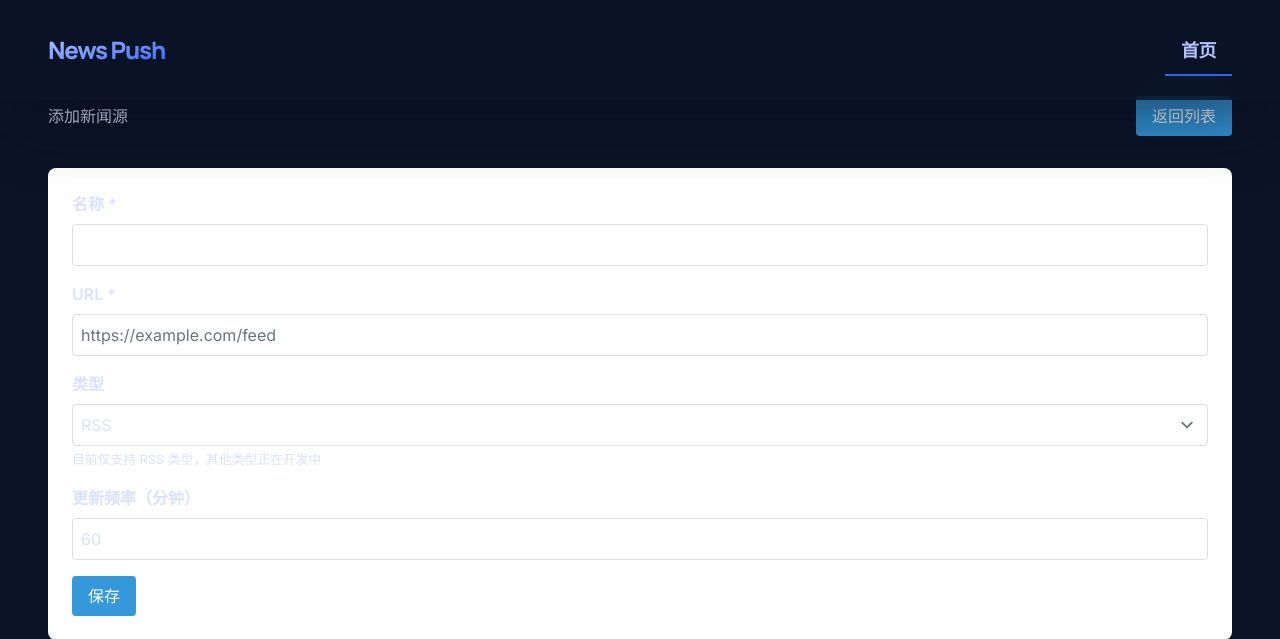
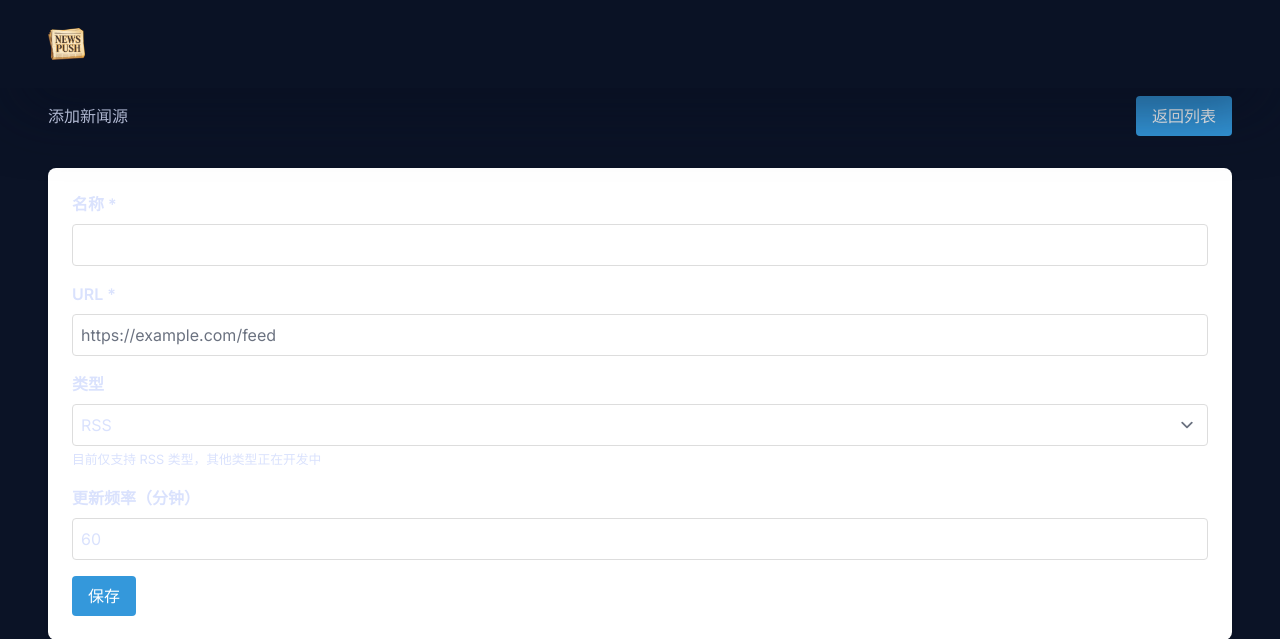
Before and after one commit to web3a8/news-push-skills, a Flask app: page /sources/add in a window 1280 px wide. Shown: the top 639 px of the page. Run offline with Flask 3, Linux system fonts and the light colour scheme; some libraries are stand-ins or nearby versions.

Commit message:
feat: apply logo image and simplify navigation
- Replace text logo with logo.png image
- Remove '首页' navigation link from header
- Simplify empty state message to just '暂无内容'
- Remove emoji and extra text from empty state
- Maintain clean minimal design

Co-Authored-By: Claude Sonnet 4.6 <noreply@anthropic.com>

```diff
--- a/news_push/web/templates/base.html
+++ b/news_push/web/templates/base.html
@@ -89,11 +89,10 @@
     <!-- TopAppBar -->
     <header class="fixed top-0 w-full z-50 bg-[#0b1326]/80 backdrop-blur-xl shadow-[0_32px_64px_-15px_rgba(6,14,32,0.6)]">
         <div class="flex justify-between items-center px-6 md:px-12 py-3 w-full max-w-7xl mx-auto">
-            <div class="text-2xl font-black tracking-tighter text-[#b5c4ff] bg-gradient-to-br from-[#b5c4ff] to-[#2e67f8] bg-clip-text text-transparent font-headline">
-                <a href="{{ url_for('home.index') }}" class="hover:opacity-90 transition-opacity">News Push</a>
-            </div>
+            <a href="{{ url_for('home.index') }}" class="hover:opacity-90 transition-opacity">
+                <img src="{{ url_for('static', filename='assets/logo.png') }}" alt="News Push" class="h-8 w-auto">
+            </a>
             <nav class="hidden md:flex items-center gap-8">
-                <a class="text-[#b5c4ff] relative after:absolute after:bottom-[-4px] after:left-0 after:w-full after:h-0.5 after:bg-[#2e67f8] font-headline font-bold tracking-tight text-lg" href="{{ url_for('home.index') }}">首页</a>
             </nav>
         </div>
     </header>
```
Also changed, not shown: news_push/web/templates/index.html (+1 -7 lines).
